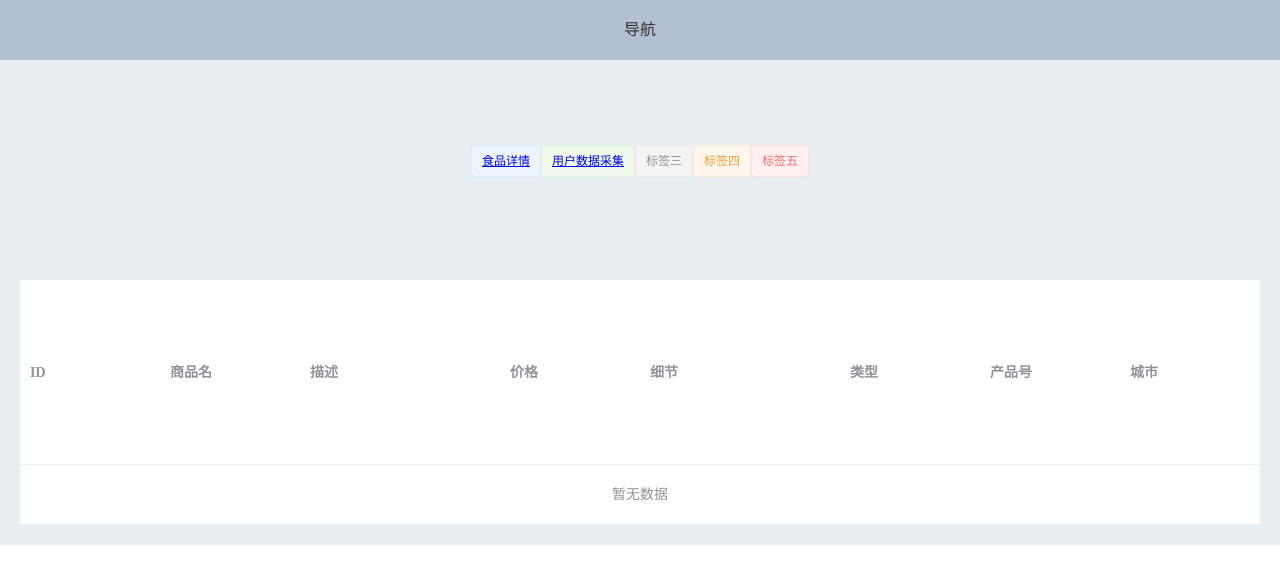
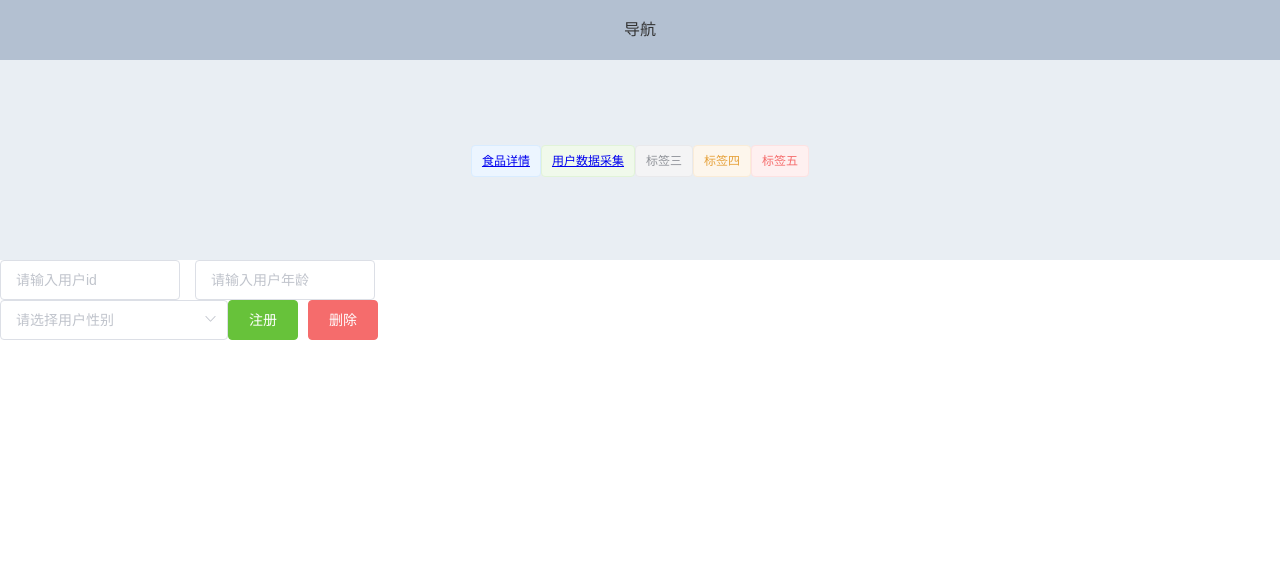
Before and after one commit to Mijiujs/backstage, a Vue app: page /#/home/userdata in a window 1280 px wide. Before the commit this address led to /#/home/food. Shown: the top 584 px of the page. Built offline with nearby package versions, Linux system fonts and the light colour scheme; no server answers.

Commit message:
乱披风敲码

```diff
--- a/src/main.js
+++ b/src/main.js
@@ -33,7 +33,7 @@ Vue.prototype.$axios = axios;
 
 // axios.defaults.baseURL = 'https://mock.apifox.cn';// 米酒的云端mock数据
 
-// axios.defaults.baseURL = '';
+// axios.defaults.baseURL = 'https://mock.apifox.cn';
 
 new Vue({
   render: h => h(App),
--- a/src/views/FoodDetail.vue
+++ b/src/views/FoodDetail.vue
@@ -58,7 +58,7 @@ mounted(){
 methods:{
 
   getFoodList(){
-    this.$axios.get('/m1/2657709-0-default/api/foods/list').then((res) => {
+    this.$axios.get('https://mock.apifox.cn/m1/2657709-0-default/api/foods/list').then((res) => {
     console.log(res.data.data.result);
     this.foodlist = res.data.data.result;
 
--- a/src/views/UserDataCollect.vue
+++ b/src/views/UserDataCollect.vue
@@ -2,11 +2,11 @@
 <div class="userdata">
 
     <div class="demo-input-size">
-      <el-input v-model="ID" placeholder="请输入用户id"></el-input>
-      <el-input v-model="Age" placeholder="请输入用户年龄"></el-input>
+      <el-input v-model="userId" placeholder="请输入用户id"></el-input>
+      <el-input v-model="userAge" placeholder="请输入用户年龄"></el-input>
   </div>
 
-  <el-select v-model="sex" placeholder="请选择用户性别">
+  <el-select v-model="userSex" placeholder="请选择用户性别">
     <el-option
       v-for="item in options"
       :key="item.value"
@@ -17,7 +17,7 @@
 
   <el-row>
     <el-button type="success" class="btn1" @click="addData">注册</el-button>
-    <!-- <el-button type="danger" @click="deleteData">删除</el-button> -->
+    <el-button type="danger" @click="deleteData">删除</el-button>
 </el-row>
 
 </div>
@@ -27,44 +27,64 @@
 export default {
   data() {
     return {
-      ID: "",
-      Age: "",
+      userId: "",
+      userAge: "",
       options: [{
-          value: '选项1',
+          value: '男',
           label: '男'
         },{
-          value: '选项2',
+          value: '女',
           label: '女'
         }],
-        sex: '',
+        userSex: '',
 
         userData:[],
     }
   },
 
   mounted(){
-    // this.addData(),
+    // this.addData()
     // this.deleteData()
   },
 
   methods:{
     addData(){
+      if(this.userId != "" && this.userAge != "" && this.userSex != ""){
+
       this.$axios.post('http://localhost:3000/posts',
       {
-        'id':'this.ID',
-        'age':'this.Age',
-        'sex':'this.sex'
-      },{
-        header:{
-          'content-type':'application/json'
-        }
+        id:Number(this.userId),
+        age:this.userAge,
+        sex:this.userSex
       }
       ).then((res) => {
         console.log(res);
       }).catch((err) => {
         console.log(err);
       })
+    }
+    else{
+      alert("请输入完整用户数据！");
+    }
     },
+
+
+    deleteData(){
+      if(this.userId != ""){
+      this.$axios.delete(`http://localhost:3000/posts/${this.userId}`
+      //   data:{
+      //     id:this.userId
+      // }
+    ).then((res) => {
+        console.log(res);
+      }).catch((err) => {
+        console.log(err);
+      })
+    }
+    else{
+      alert("请输入需要删除的ID号")
+    }
+  }
 
   }
 }
```
Also changed, not shown: LocalUserData.json (+4 -4 lines).
